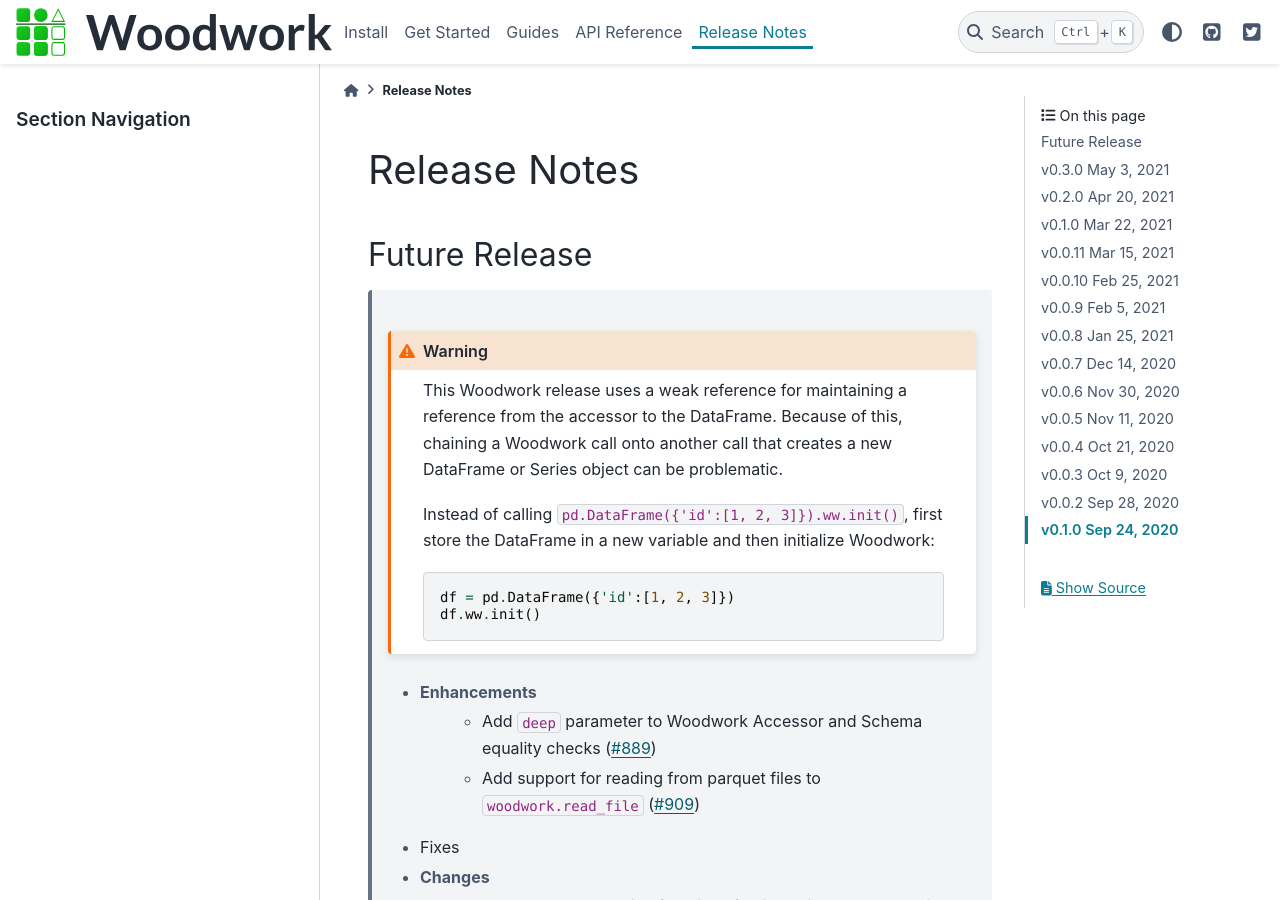
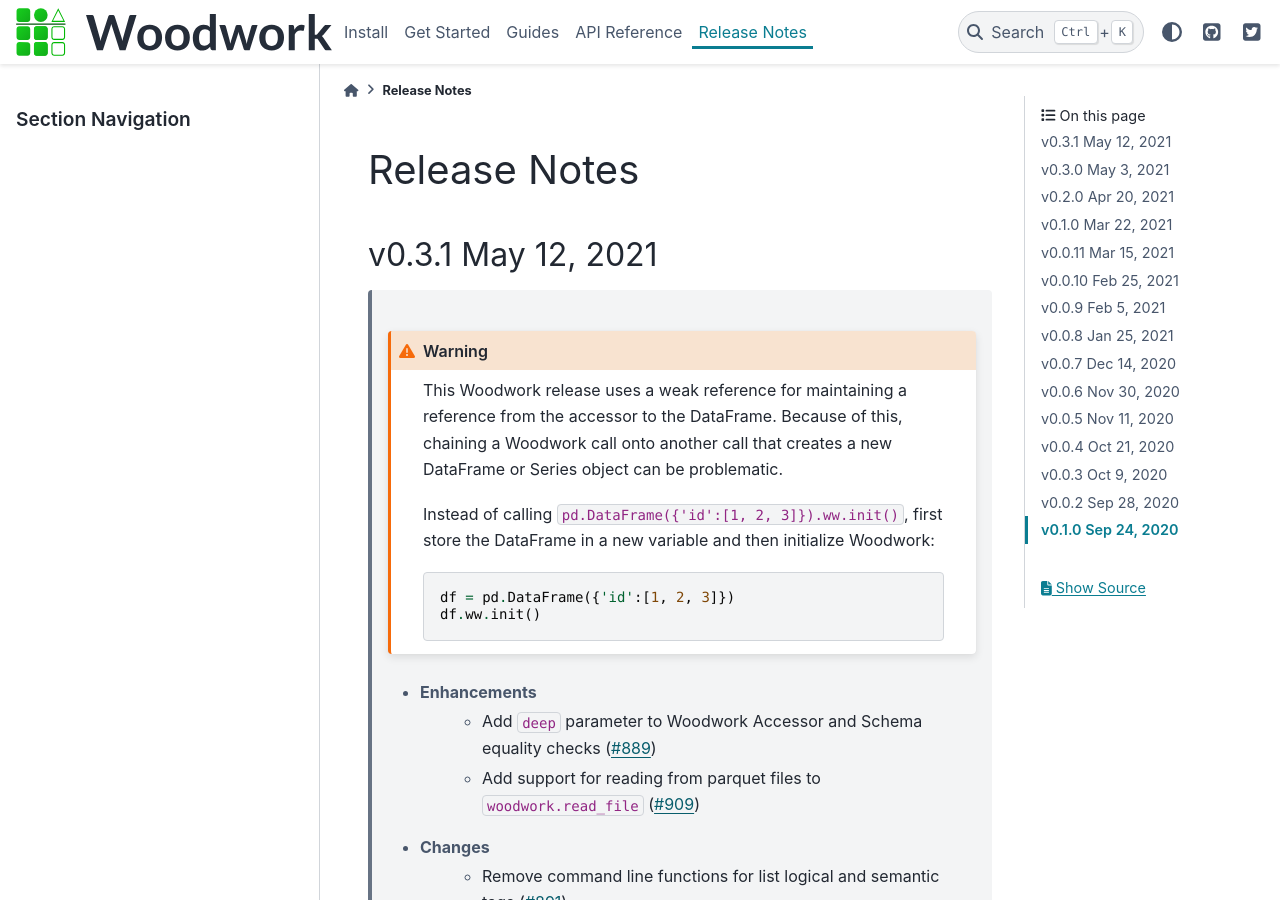
Before and after one commit to alteryx/woodwork, a Sphinx documentation site: the page built from docs/source/release_notes.rst, in a window 1280 px wide and 900 px high. Built offline with Sphinx 7.4.7 and the PyData theme 0.15.4, drawn with Linux system fonts in a browser that asks for light colours; comment, search, counter and statistics services are not loaded.

Commit message:
release v0.3.1

```diff
--- a/docs/source/release_notes.rst
+++ b/docs/source/release_notes.rst
@@ -2,8 +2,19 @@
 
 Release Notes
 -------------
-Future Release
-==============
+.. Future Release
+  ==============
+    * Enhancements
+    * Fixes
+    * Changes
+    * Documentation Changes
+    * Testing Changes
+
+.. Thanks to the following people for contributing to this release:
+
+
+v0.3.1 May 12, 2021
+===================
     .. warning::
         This Woodwork release uses a weak reference for maintaining a reference from the
         accessor to the DataFrame. Because of this, chaining a Woodwork call onto another
@@ -18,11 +29,9 @@
             df.ww.init()
 
 
-
     * Enhancements
         * Add ``deep`` parameter to Woodwork Accessor and Schema equality checks (:pr:`889`)
         * Add support for reading from parquet files to ``woodwork.read_file`` (:pr:`909`)
-    * Fixes
     * Changes
         * Remove command line functions for list logical and semantic tags (:pr:`891`)
         * Keep index and time index tags for single column when selecting from a table (:pr:`888`)
--- a/woodwork/version.py
+++ b/woodwork/version.py
@@ -1 +1 @@
-__version__ = "0.3.0"
+__version__ = "0.3.1"
```
Also changed, not shown: 1 other file.
